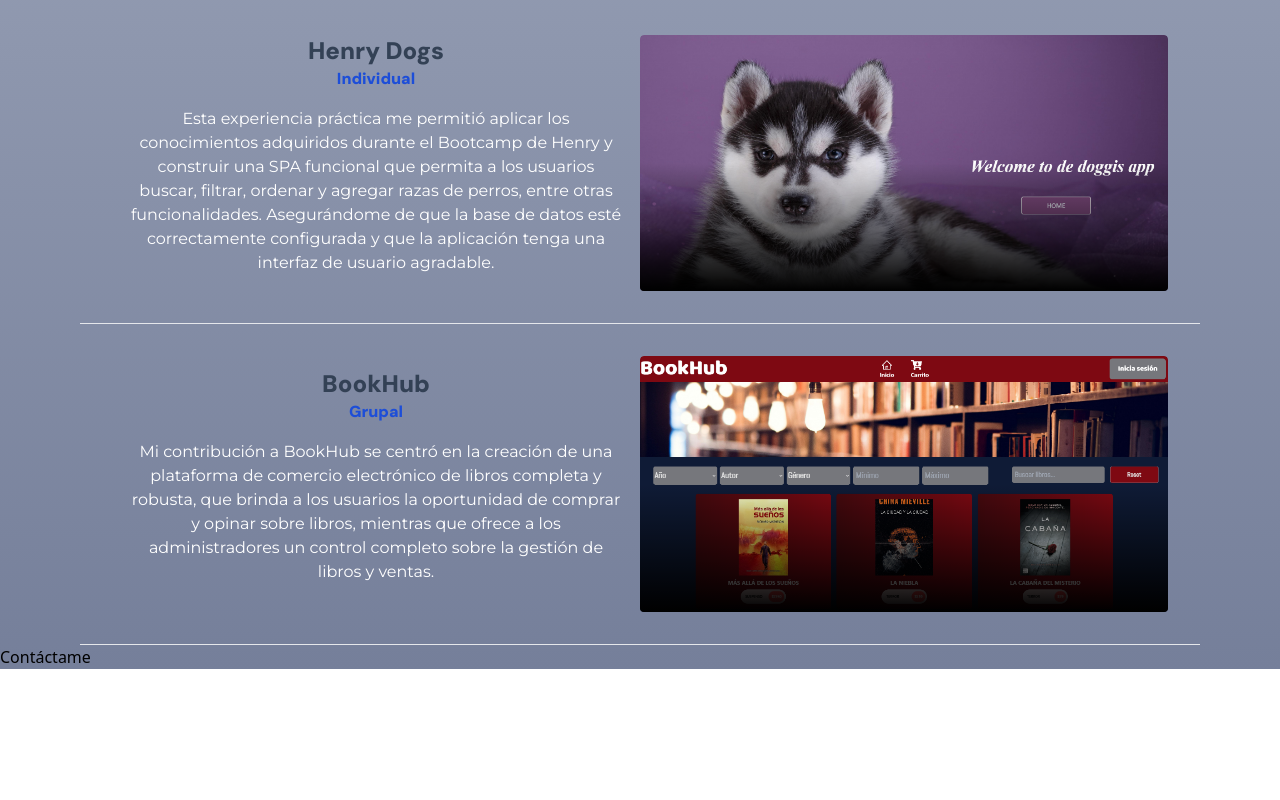
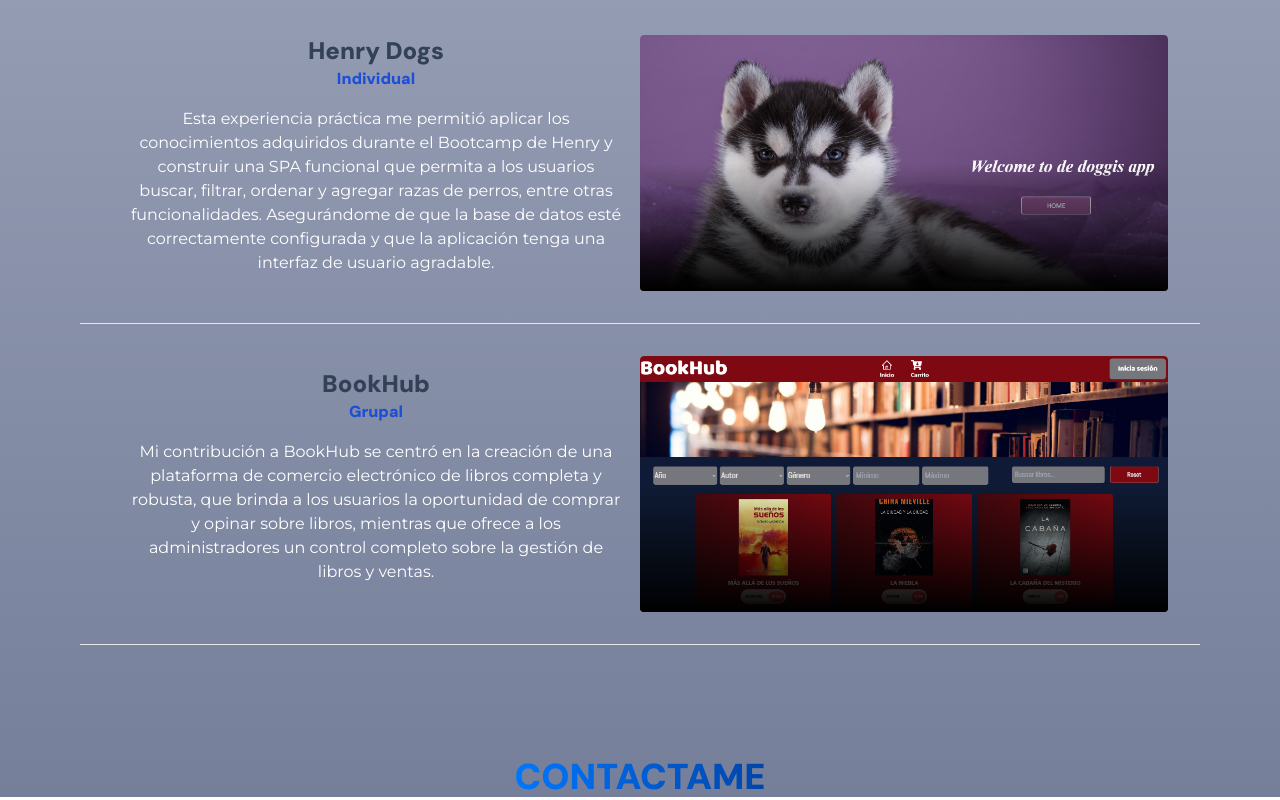
Before and after one commit to MaguiMartiin/Portfolio, a React (Vite) app: page / in a window 1280 px wide. Shown: the part 1795-2595 px from the top of the page. Before the commit the page ends 2464 px from the top, so only its background shows below. Built offline with nearby package versions, Linux system fonts and the light colour scheme; what tailwindcss-animated would draw is missing.

Commit message:
contacto

```diff
--- a/src/views/Contact/Contact.tsx
+++ b/src/views/Contact/Contact.tsx
@@ -2,11 +2,11 @@ import React from 'react';
 
 const Contact:React.FC = () => {
     return (
-
-            <footer>
-                <h1>Contáctame</h1>
-            </footer>
-
+        <footer id="contact" className='flex flex-col justify-center max-[450px]:mb-[28rem]'>
+            <div className='flex justify-center mt-[7rem]'>
+                <h1 className='font-primary text-4xl gradient-text'>CONTACTAME</h1>
+            </div>
+        </footer>
     )
 }
 
```
